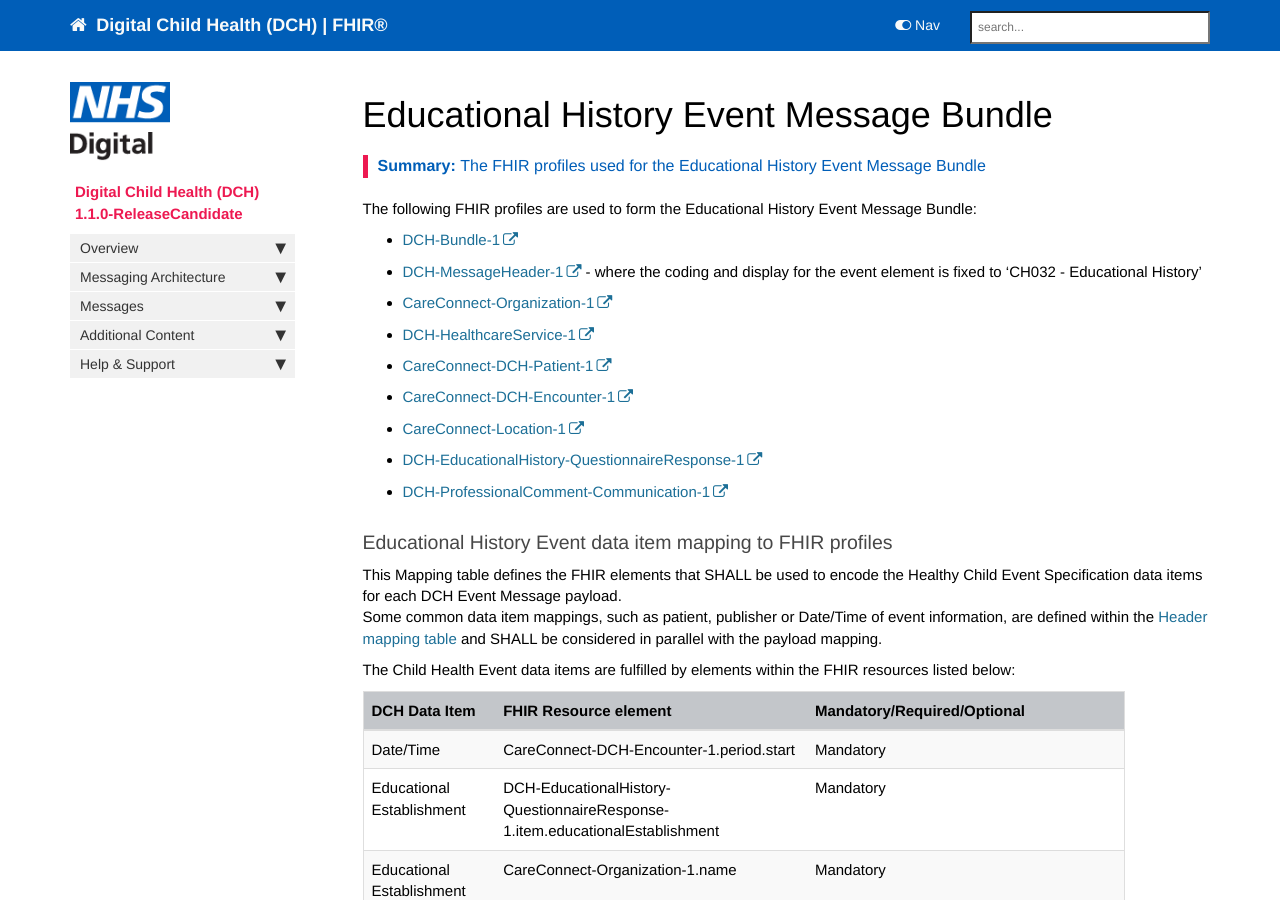
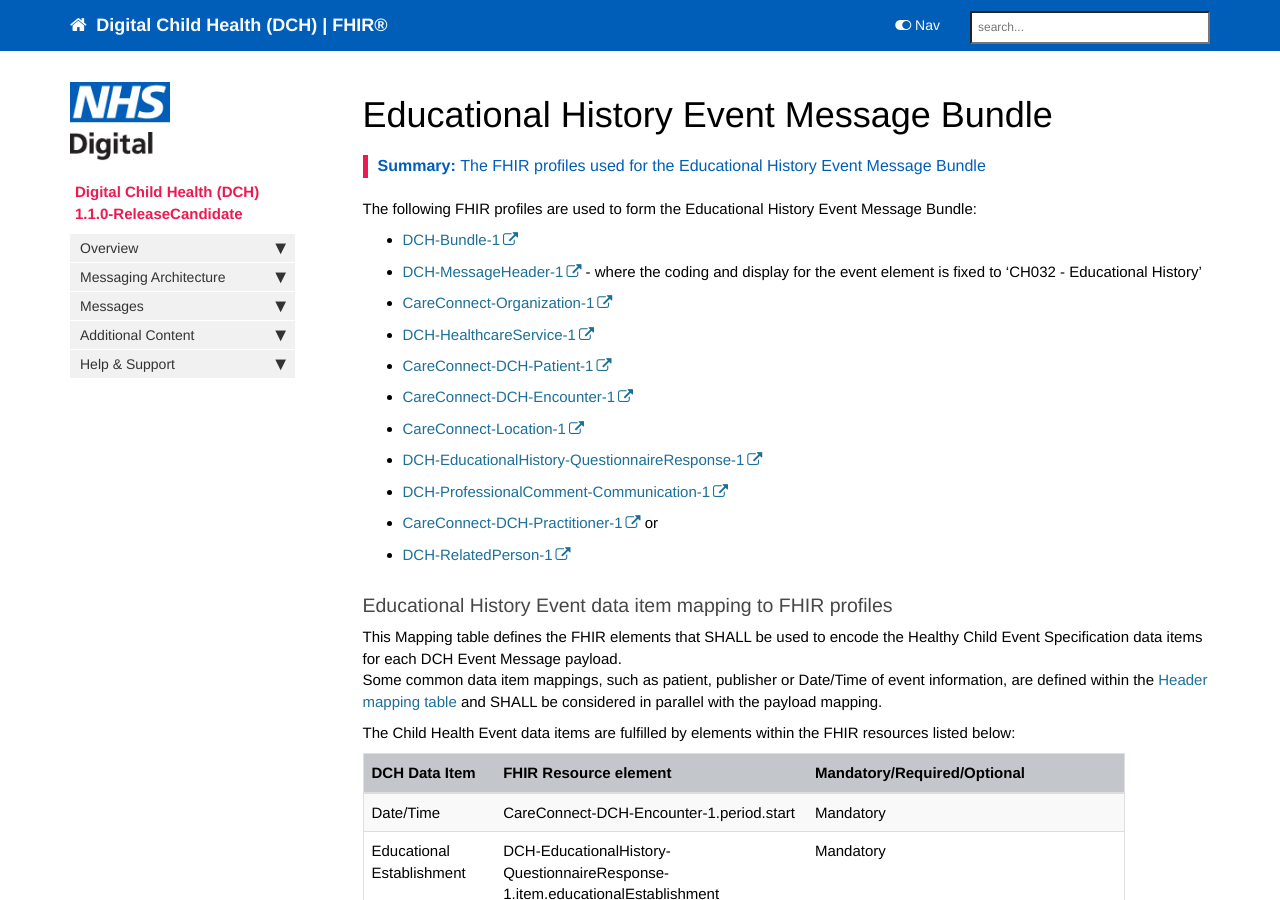
Before and after one commit to nhsconnect/Digital-Child-Health-STU3, a Jekyll site: the page built from pages/explore/explore_educational_history.md, in a window 1280 px wide and 900 px high. Built offline with Jekyll 4.4.1, drawn with Linux system fonts in a browser that asks for light colours; nearby versions of some CDN libraries; comment, search, counter and statistics services are not loaded.

Commit message:
Updates Educational History IG page & diagram

```diff
--- a/pages/explore/explore_educational_history.md
+++ b/pages/explore/explore_educational_history.md
@@ -18,6 +18,8 @@ The following FHIR profiles are used to form the Educational History Event Messa
 - [CareConnect-Location-1](https://fhir.hl7.org.uk/STU3/StructureDefinition/CareConnect-Location-1)
 - [DCH-EducationalHistory-QuestionnaireResponse-1](https://fhir.nhs.uk/STU3/StructureDefinition/DCH-EducationalHistory-QuestionnaireResponse-1)
 - [DCH-ProfessionalComment-Communication-1](https://fhir.nhs.uk/STU3/StructureDefinition/DCH-ProfessionalComment-Communication-1)
+- [CareConnect-DCH-Practitioner-1](https://fhir.nhs.uk/STU3/StructureDefinition/CareConnect-DCH-Practitioner-1) or
+- [DCH-RelatedPerson-1](https://fhir.nhs.uk/STU3/StructureDefinition/DCH-RelatedPerson-1)
 
 ### Educational History Event data item mapping to FHIR profiles ###
 
```
Also changed, not shown: images/explore/EducationalHistory.png (added).
